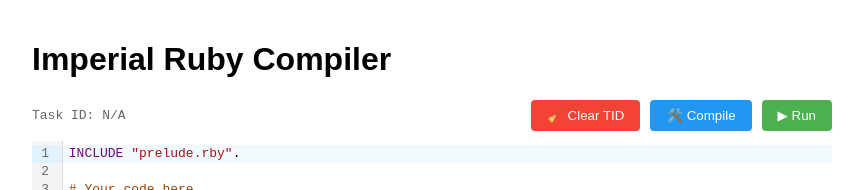
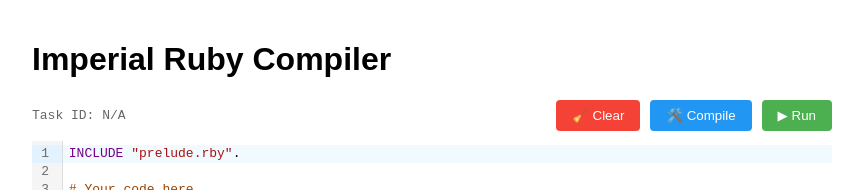
Before and after one commit to KevinZonda/RubyHDLReact, a React (Vite) app: page / in a window 1280 px wide. Shown: the top 190 px of the page, without its empty margins (208-1073 px from the left). Built offline with nearby package versions, Linux system fonts and the light colour scheme.

Commit message:
now local storage

```diff
--- a/src/App.tsx
+++ b/src/App.tsx
@@ -5,15 +5,28 @@ import './App.css'
 import { useState } from 'react'
 import { simpleMode } from '@codemirror/legacy-modes/mode/simple-mode';
 
+const defaultCode = 'INCLUDE "prelude.rby". \n\n# Your code here...\ncurrent = VAR x . x $rel (`add` <x,x>).'
+
 function App() {
-  const [code, setCode] = useState('INCLUDE "prelude.rby". \n\n# Your code here...\ncurrent = VAR x . x $rel (`add` <x,x>).')
+  const [code, setCode] = useState(localStorage.getItem('code') || defaultCode)
   const [input, setInput] = useState('')
   const [result, setResult] = useState('')
-  const [taskId, setTaskId] = useState('')
+  const [taskId, setTaskId] = useState(localStorage.getItem('taskId') || '')
   const [oType, setOType] = useState('')
 
   const handleClear = () => {
     setTaskId('');
+    localStorage.removeItem('taskId');
+    localStorage.removeItem('code');
+    setCode(defaultCode);
+    setInput('');
+    setResult('');
+    setOType('');
+  }
+
+  const updCode = (code : string) => {
+    setCode(code);
+    localStorage.setItem('code', code);
   }
 
   const updRst = (rst : string) => {
@@ -24,6 +37,8 @@ function App() {
     const id = taskId ? taskId : undefined;
     const response = await api.compile(code, id);
     setTaskId(response.task_id);
+    localStorage.setItem('taskId', response.task_id);
+
     updRst(response.rbs);
     if (response.compile_err) {
       // alert(response.compile_err);
@@ -63,7 +78,7 @@ function App() {
           Task ID: {taskId ? taskId : 'N/A'}
         </div>
         <div className="button-group">
-          <button className="btn-clear" onClick={handleClear}>🧹 Clear TID</button>
+          <button className="btn-clear" onClick={handleClear}>🧹 Clear</button>
           <button className="btn-build" onClick={handleCompile}>🛠️ Compile</button>
           <button className="btn-play" onClick={handleRun}>▶ Run</button>
         </div>
@@ -71,7 +86,7 @@ function App() {
 
       <ReactCodeMirror
         value={code}
-        onChange={(value) => setCode(value)}
+        onChange={(value) => updCode(value)}
         placeholder="Enter your code here..."
         extensions={[
           StreamLanguage.define(simpleMode({
```
